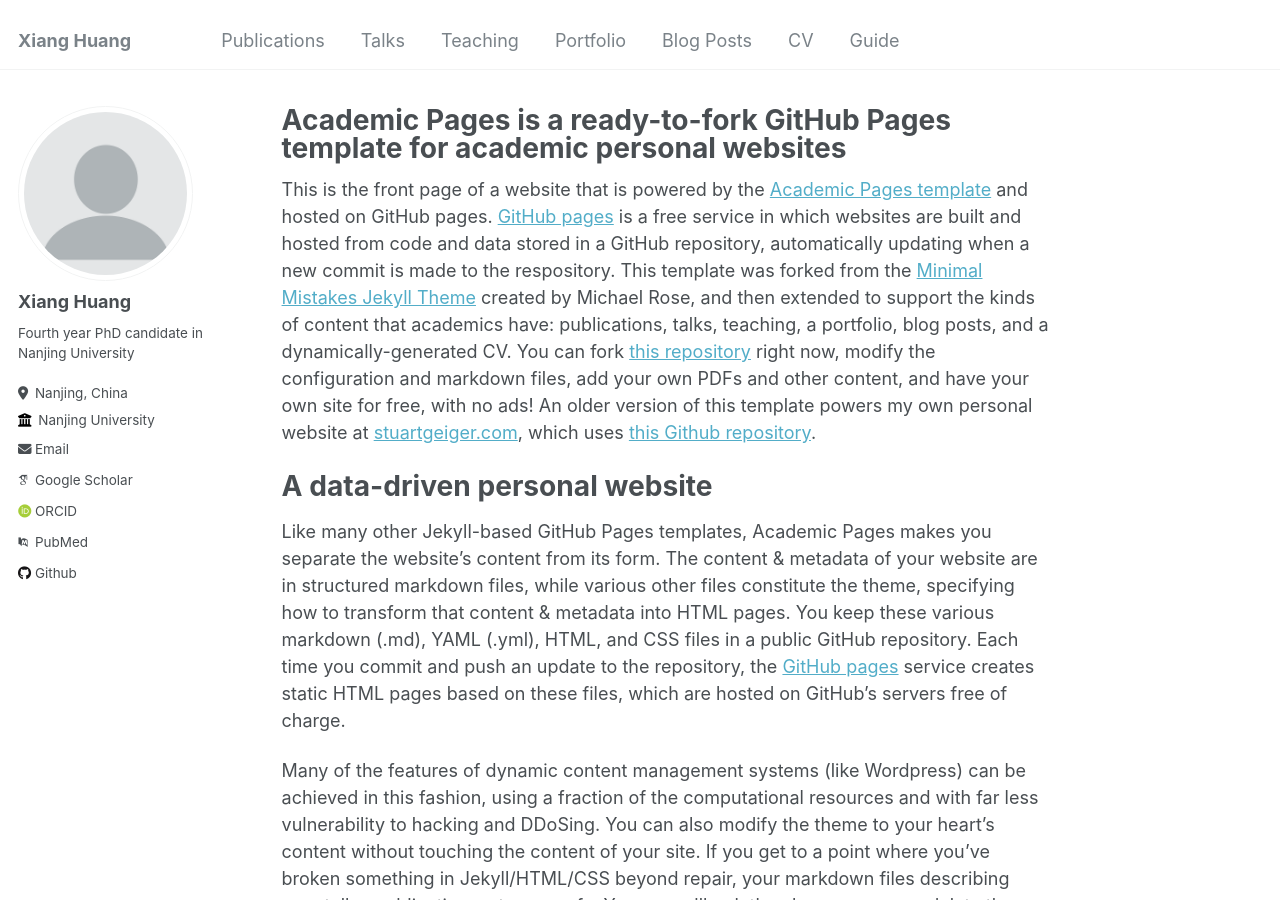
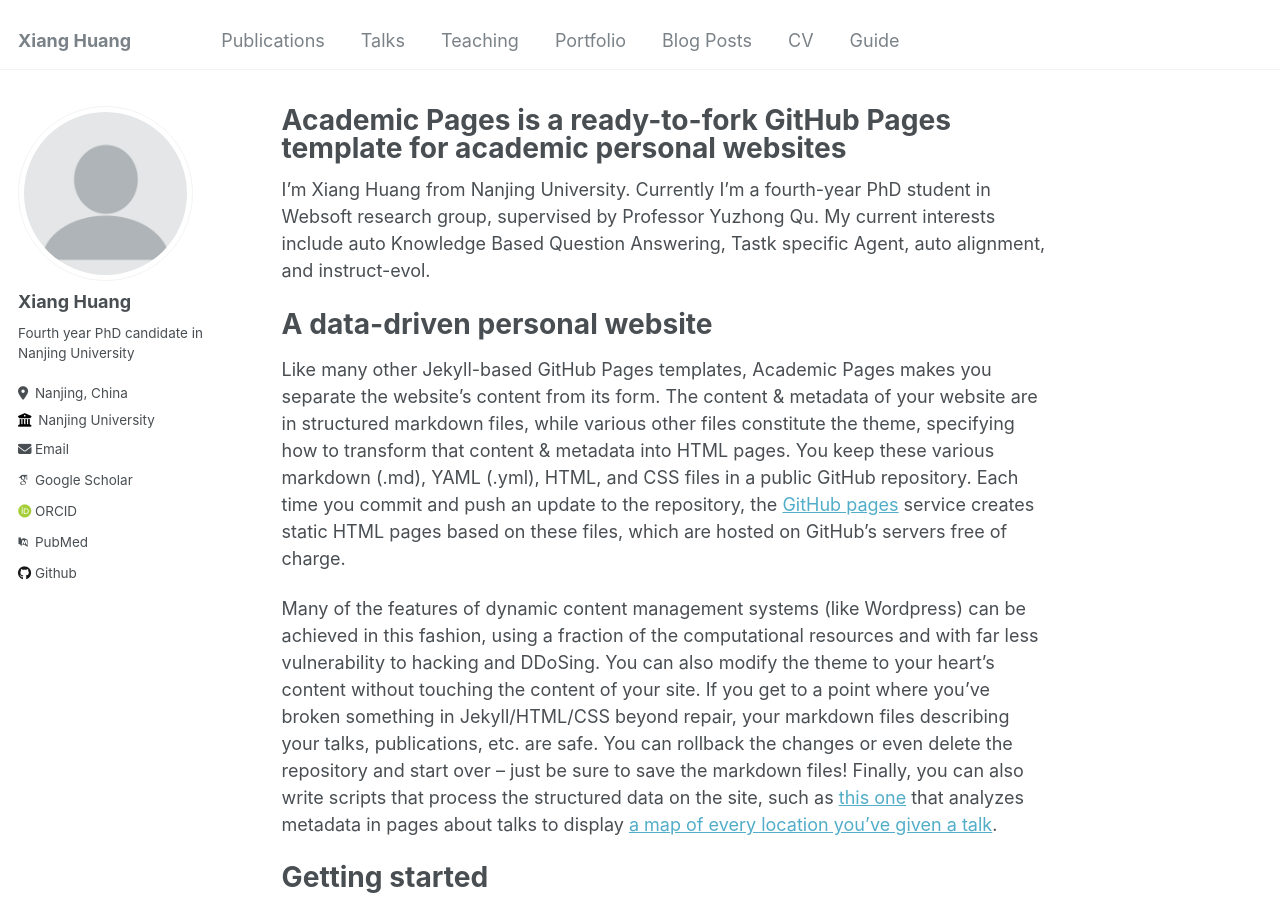
Before and after one commit to cdhx/cdhx.github.io, a Jekyll site: the page built from _pages/about.md, in a window 1280 px wide and 900 px high. Built offline with Jekyll 4.4.1, drawn with Linux system fonts in a browser that asks for light colours; some web fonts are replaced.

Commit message:
Update about.md

```diff
--- a/_pages/about.md
+++ b/_pages/about.md
@@ -7,7 +7,7 @@ redirect_from:
   - /about.html
 ---
 
-This is the front page of a website that is powered by the [Academic Pages template](https://github.com/academicpages/academicpages.github.io) and hosted on GitHub pages. [GitHub pages](https://pages.github.com) is a free service in which websites are built and hosted from code and data stored in a GitHub repository, automatically updating when a new commit is made to the respository. This template was forked from the [Minimal Mistakes Jekyll Theme](https://mmistakes.github.io/minimal-mistakes/) created by Michael Rose, and then extended to support the kinds of content that academics have: publications, talks, teaching, a portfolio, blog posts, and a dynamically-generated CV. You can fork [this repository](https://github.com/academicpages/academicpages.github.io) right now, modify the configuration and markdown files, add your own PDFs and other content, and have your own site for free, with no ads! An older version of this template powers my own personal website at [stuartgeiger.com](http://stuartgeiger.com), which uses [this Github repository](https://github.com/staeiou/staeiou.github.io).
+I'm Xiang Huang from Nanjing University. Currently I'm a fourth-year PhD student in Websoft research group, supervised by Professor Yuzhong Qu. My current interests include auto Knowledge Based Question Answering, Tastk specific Agent, auto alignment, and instruct-evol.
 
 A data-driven personal website
 ======
```
